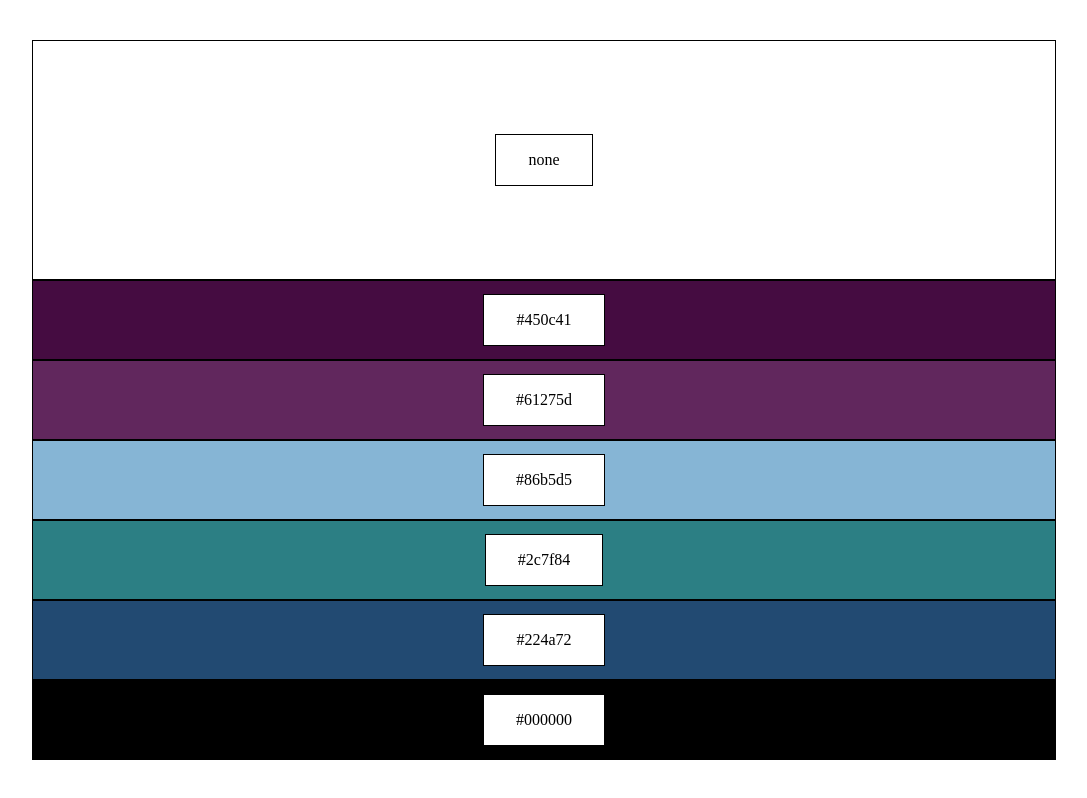
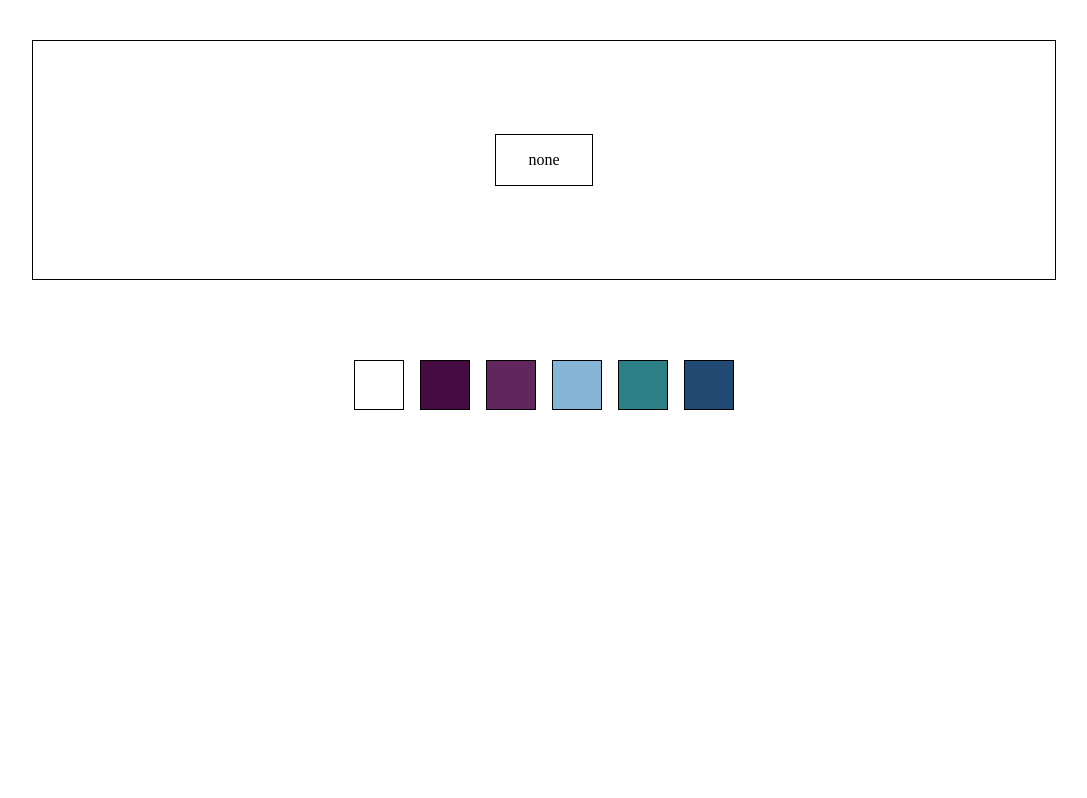
Before and after one commit to LySofDev/angular-color-picker, an Angular app: page / in a window 1280 px wide. Shown: the whole page, without its empty margins (96-1183 px from the left). Built offline with nearby package versions, Linux system fonts and the light colour scheme.

Commit message:
Improved styling

```diff
--- a/src/app/color-picker/color-picker.component.css
+++ b/src/app/color-picker/color-picker.component.css
@@ -27,18 +27,23 @@
 }
 
 .colors {
-  width: 80vw;
+  width: 100vw;
   height: 30vh;
   display: flex;
   flex-flow: wrap;
+  margin-top: 10vh;
+  justify-content: center;
 }
 
 .swatch {
-  width: 80vw;
-  height: 10vh;
+  width: 50px;
+  height: 50px;
+  margin-left: 1em;
   border: solid 1px black;
   box-sizing: border-box;
-  display: flex;
-  justify-content: center;
-  align-items: center;
 }
+
+.swatch:first-of-type {
+  background: white;
+  margin-left: 0;
+}
--- a/src/app/color-picker/color-picker.component.html
+++ b/src/app/color-picker/color-picker.component.html
@@ -2,20 +2,17 @@
 
   <section
     class="banner"
-    [ngStyle]="{ 'background': selectedColor }"
-    (click)="clearSelectedColor()">
+    [ngStyle]="{ 'background': selectedColor }">
     <div class="title">{{ selectedColor }}</div>
   </section>
 
   <section class="colors">
+    <div class="swatch" (click)="clearSelectedColor()"></div>
     <div
       *ngFor="let color of colors"
       class="swatch"
       (click)="setSelectedColor(color)"
       [ngStyle]="{ 'background': color }">
-      <div class="title">
-        {{ color }}
-      </div>
     </div>
   </section>
 
--- a/src/app/color-picker/colors.service.ts
+++ b/src/app/color-picker/colors.service.ts
@@ -20,7 +20,6 @@ export class ColorsService {
       "#86b5d5",
       "#2c7f84",
       "#224a72",
-      "#000000"
     ]);
   }
 }
```
